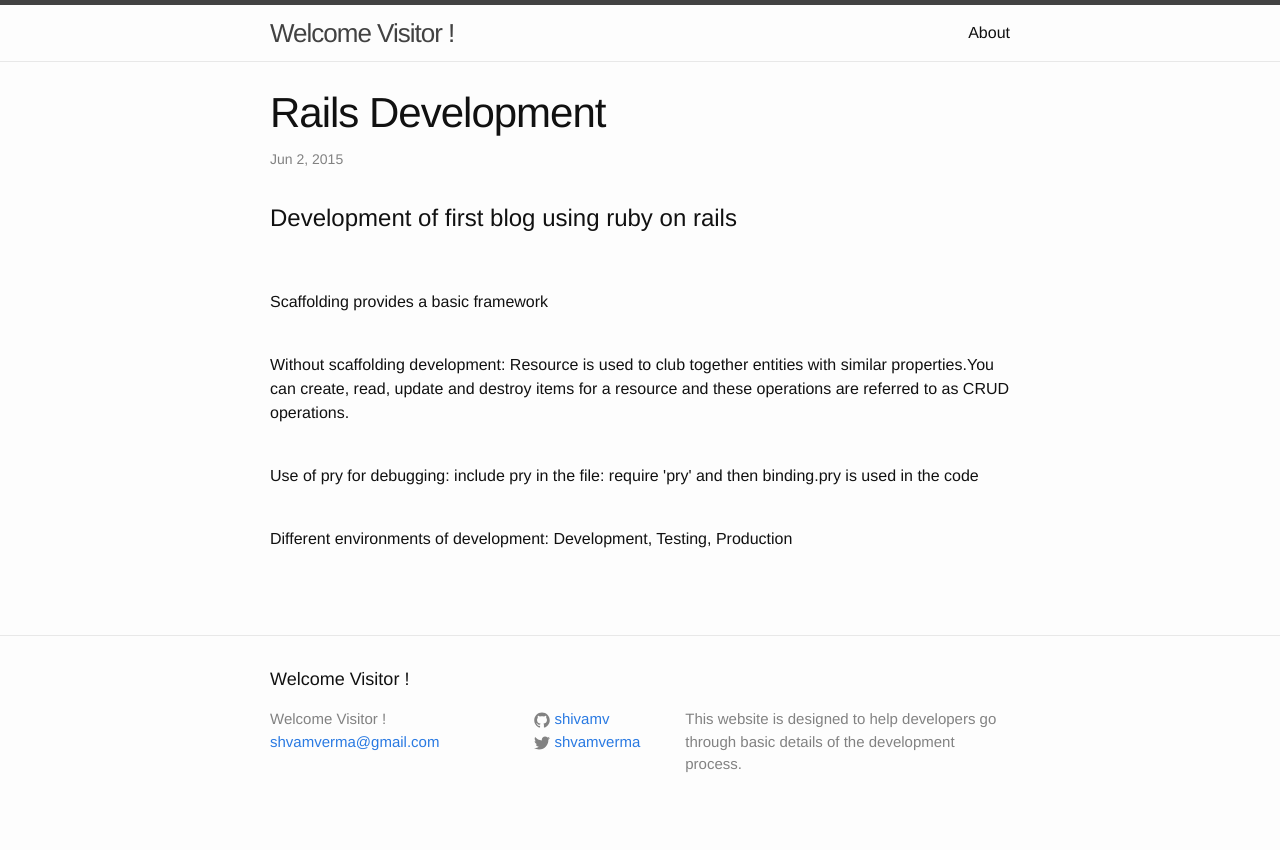
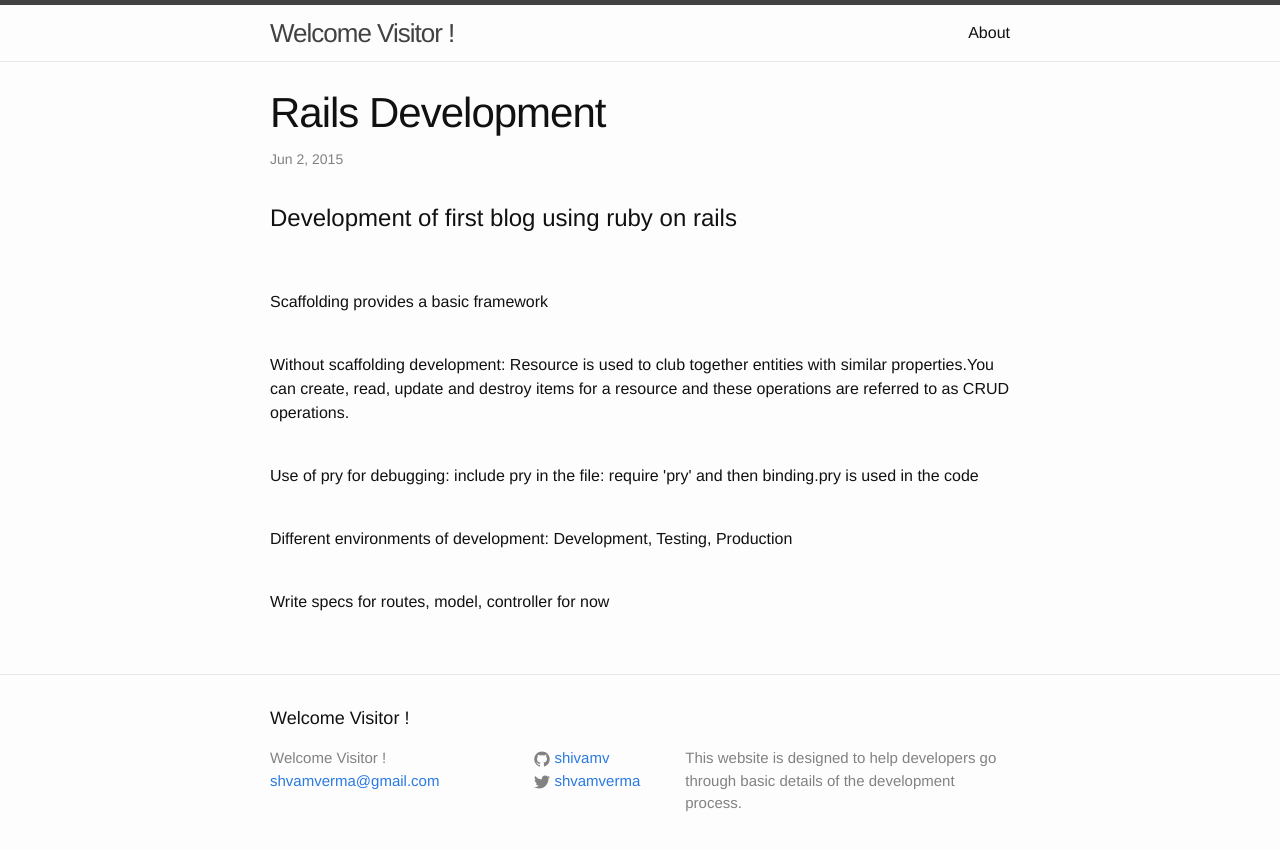
Before and after one commit to shivamv/shi, a Jekyll site: the page built from _posts/2015-06-02-Rails_Development.markdown, in a window 1280 px wide. Shown: the top 850 px of the page. Built offline with Jekyll 4.4.1, drawn with Linux system fonts in a browser that asks for light colours.

Commit message:
New_Udate

```diff
--- a/_posts/2015-06-02-Rails_Development.markdown
+++ b/_posts/2015-06-02-Rails_Development.markdown
@@ -18,3 +18,4 @@ Resource is used to club together entities with similar properties.You can creat
 <p4>Different environments of development:
 Development, Testing, Production</p4>
 <br>
+<p5>Write specs for routes, model, controller for now</p5>
```
